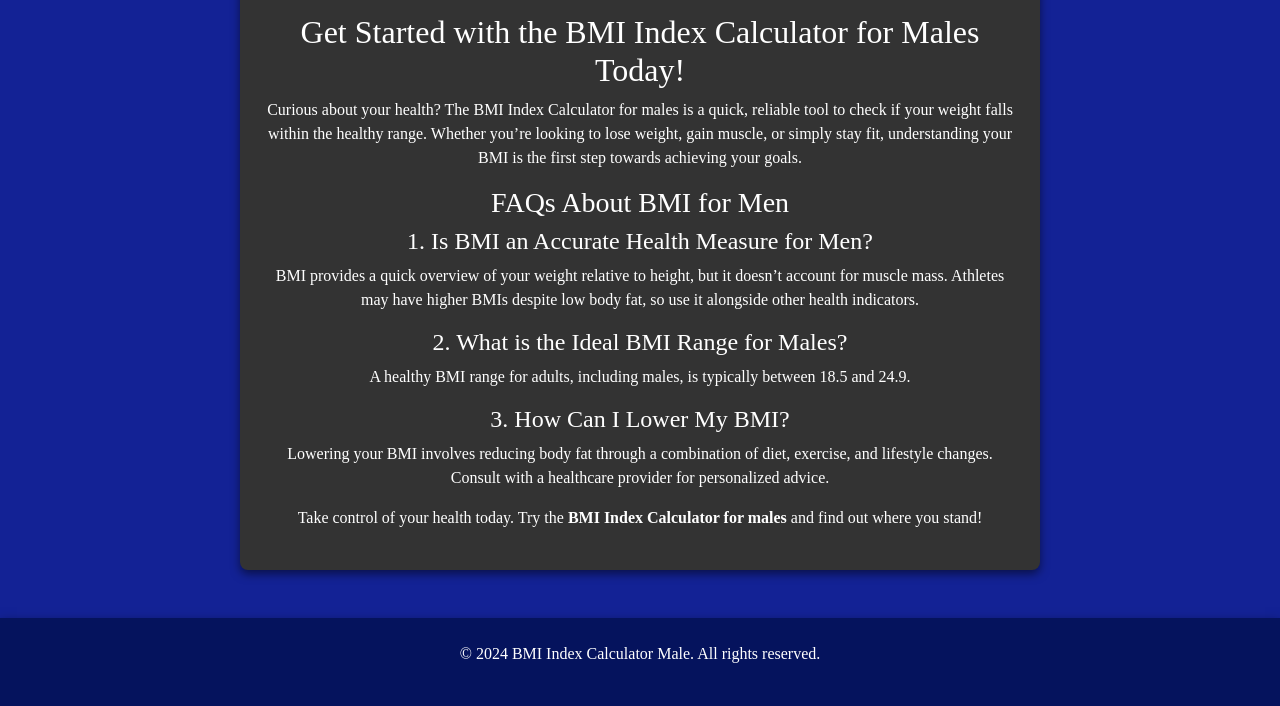
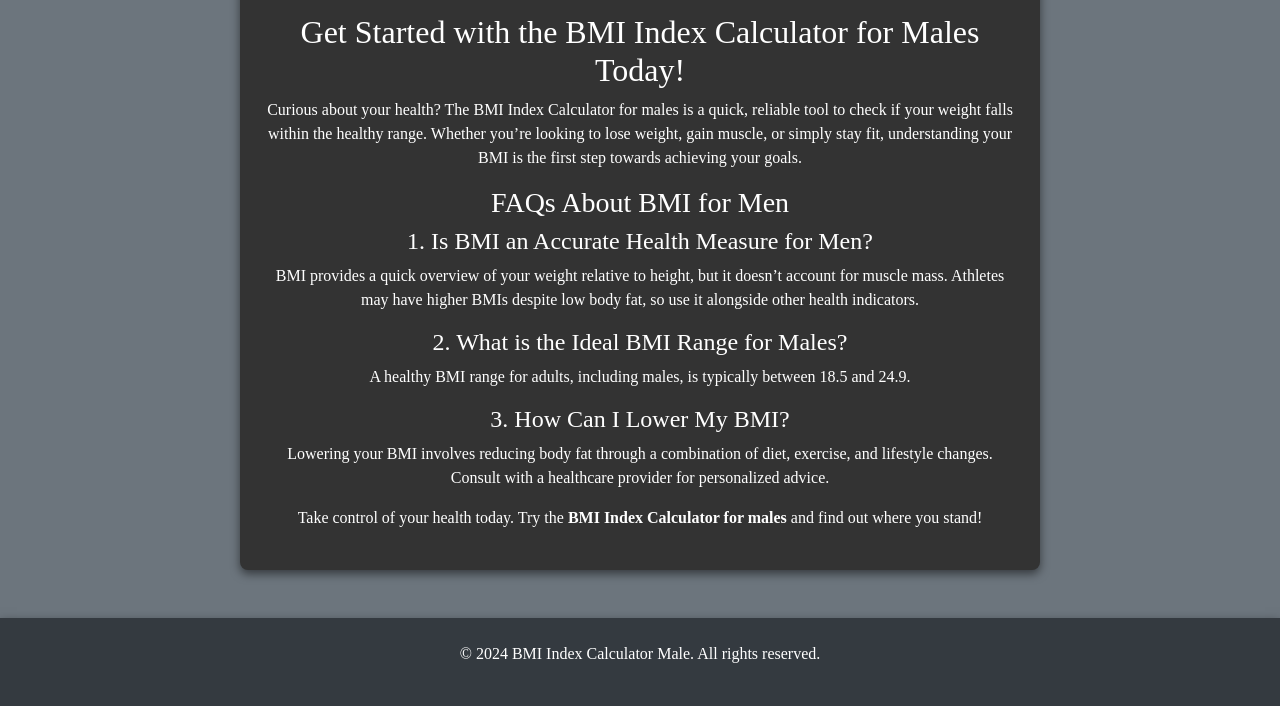
Before and after one commit to Udaynath03/bmi-index-calculator-male.github.io, a plain HTML site: page index.html in a window 1280 px wide. Shown: the part 2026-2732 px from the top of the page. Drawn offline with nearby package versions, Linux system fonts and the light colour scheme; a web font is replaced by a local one.

Commit message:
Update index.html

```diff
--- a/index.html
+++ b/index.html
@@ -9,11 +9,11 @@
     <link href="https://maxcdn.bootstrapcdn.com/bootstrap/4.5.2/css/bootstrap.min.css" rel="stylesheet">
     <style>
         body {
-            background-color: #132295;
+            background-color: #6c757d;
             color: #fff;
         }
         .header-footer {
-            background-color: #05135d;
+            background-color: #343a40;
             box-shadow: 0 4px 10px rgba(0, 0, 0, 0.5);
         }
         .calculator {
```
